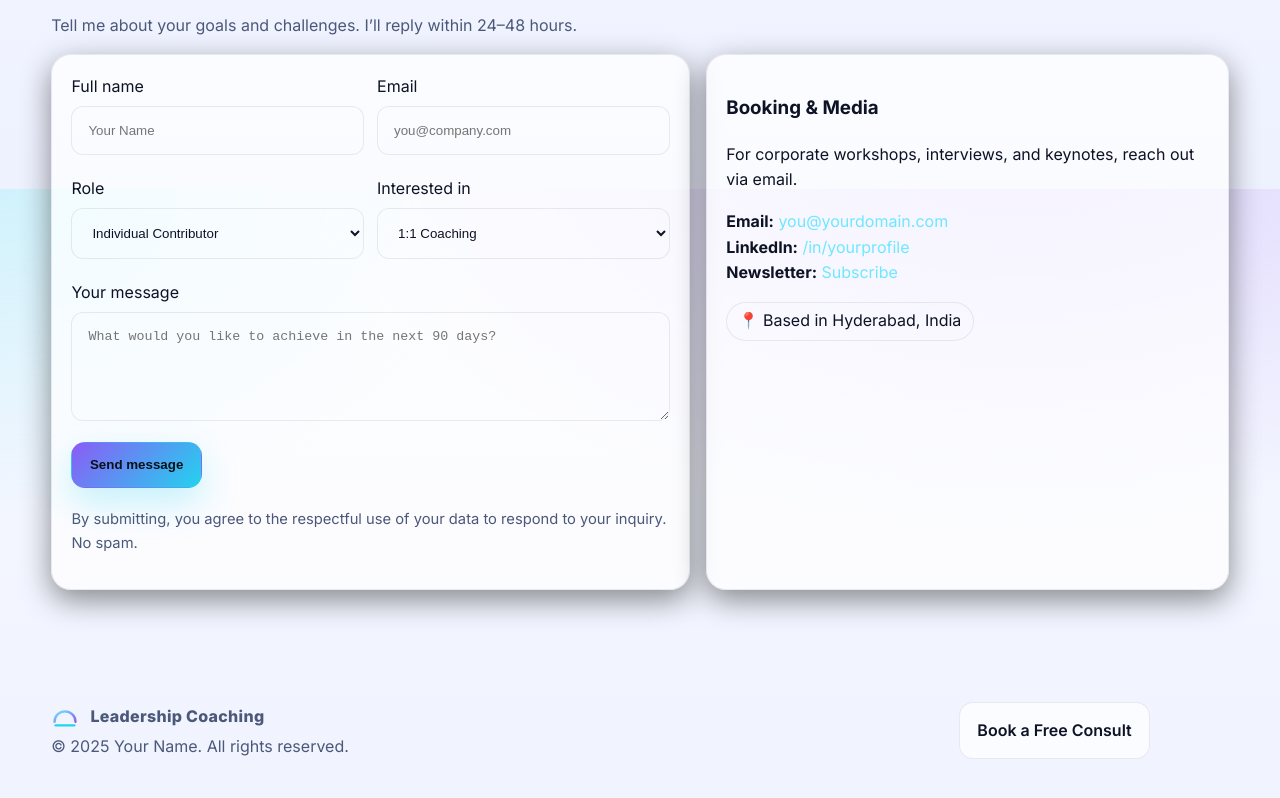
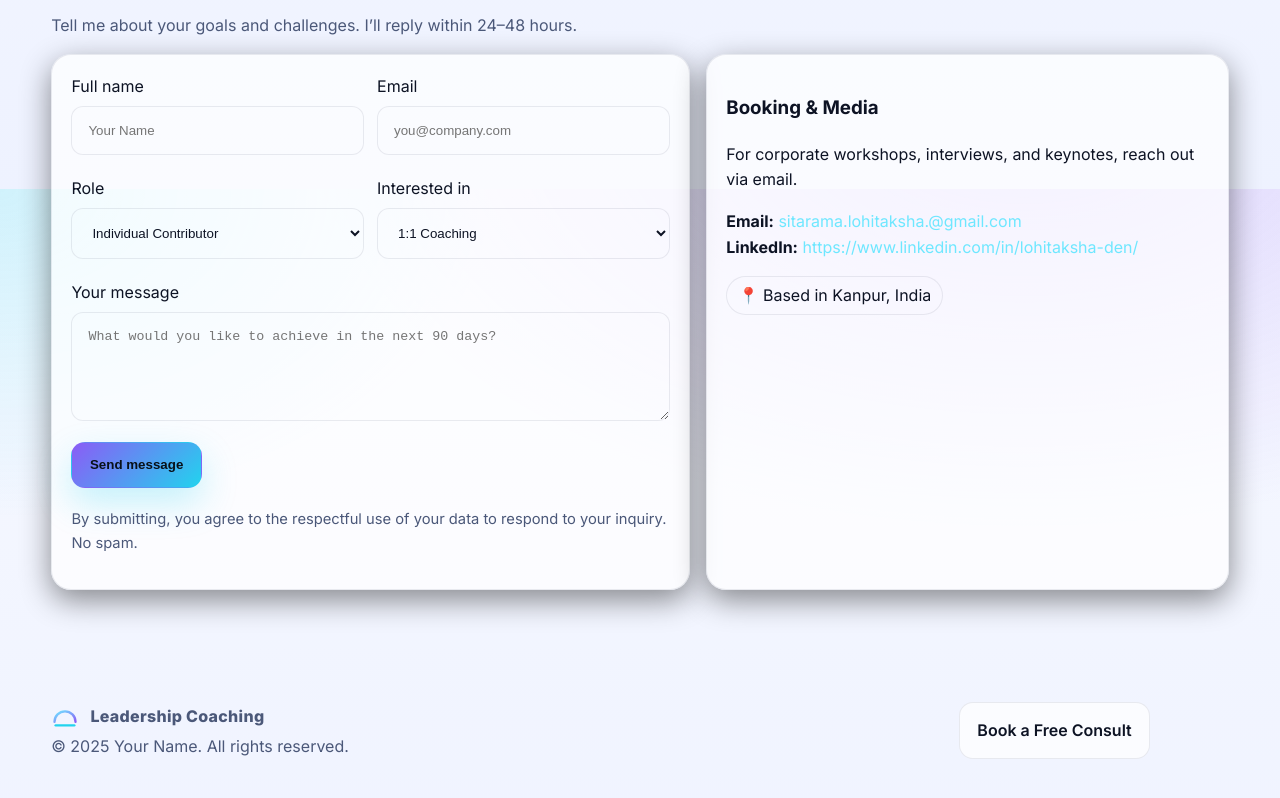
Before and after one commit to Lohit-hero/Lohitaksha-web, a plain HTML site: page index.html in a window 1280 px wide. Shown: the part 5411-6209 px from the top of the page. Drawn offline with Linux system fonts and the light colour scheme.

Commit message:
Update index.html

```diff
--- a/index.html
+++ b/index.html
@@ -555,12 +555,12 @@
       <div class="card reveal" style="padding:1.2rem">
         <h3>Booking & Media</h3>
         <p class="mt-1">For corporate workshops, interviews, and keynotes, reach out via email.</p>
-        <p class="mt-1"><strong>Email:</strong> <a href="mailto:you@yourdomain.com">you@yourdomain.com</a><br/>
-           <strong>LinkedIn:</strong> <a href="#">/in/yourprofile</a><br/>
-           <strong>Newsletter:</strong> <a href="#">Subscribe</a>
+        <p class="mt-1"><strong>Email:</strong> <a href="sitarama.lohitaksha.@gmail.com">sitarama.lohitaksha.@gmail.com</a><br/>
+           <strong>LinkedIn:</strong> <a href="#">https://www.linkedin.com/in/lohitaksha-den/</a><br/>
+
         </p>
         <div class="mt-2">
-          <div class="chip">📍 Based in Hyderabad, India</div>
+          <div class="chip">📍 Based in Kanpur, India</div>
         </div>
       </div>
     </div>
```
